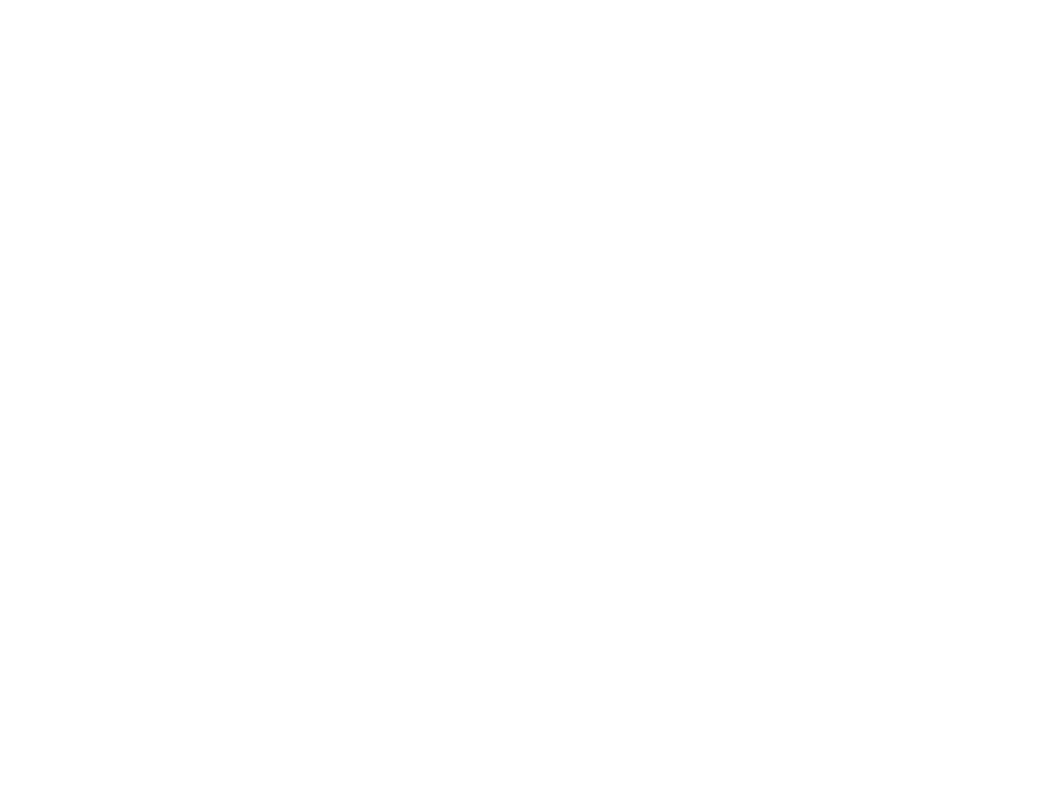
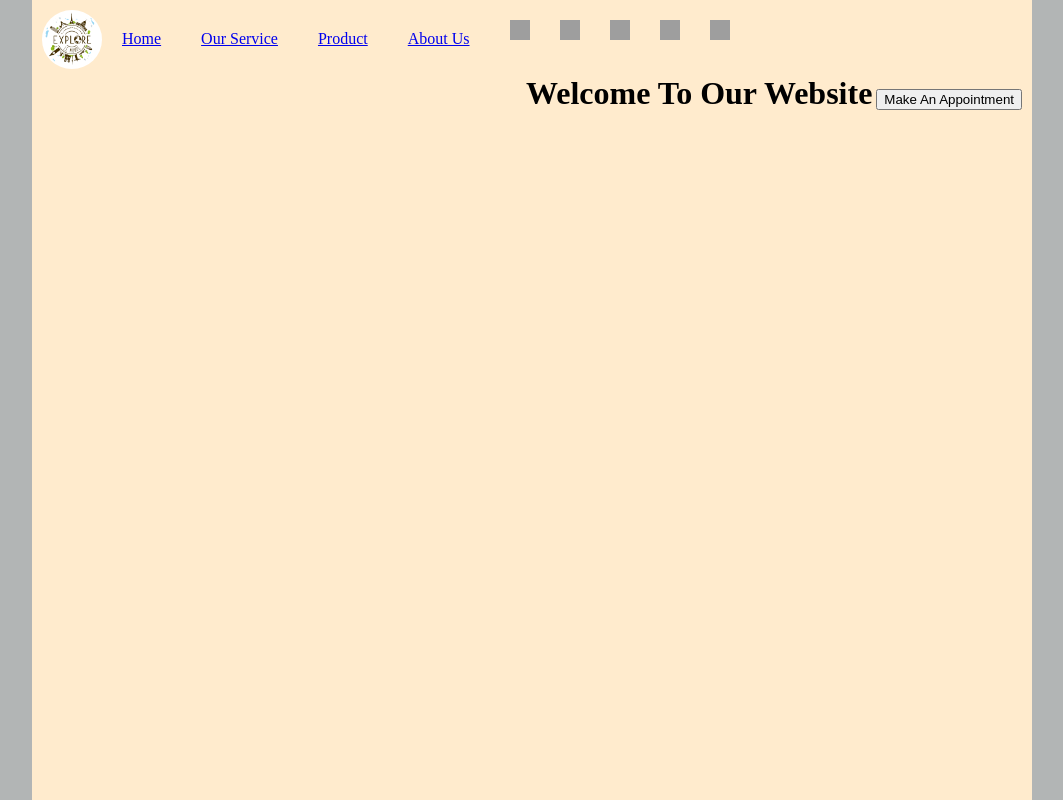
Before and after one commit to Jahid-Hossan/my-first-github-repo, a plain HTML site: page index.html in a window 1280 px wide. Shown: the top 800 px of the page, without its empty margins (108-1171 px from the left). Drawn offline with Linux system fonts and the light colour scheme; grey boxes are pictures that could not be loaded.

Commit message:
first push

```diff
--- a/index.html
+++ b/index.html
@@ -4,8 +4,34 @@
     <meta charset="UTF-8">
     <meta name="viewport" content="width=device-width, initial-scale=1.0">
     <title>my first ever github repo</title>
+    <link rel="stylesheet" href="style.css">
+    <link rel="shortcut icon" href="../Images/pngwing.com.png" type="image/x-icon">
 </head>
 <body>
+    <div class="tt">
+        <div class="withcover">
+            <img class="logo" src="../Images/pngwing.com.png" alt="logo">
 
+            <div class="menull">
+                <a class="menu" href="#">Home</a>
+                <a class="menu" href="#">Our Service</a>
+                <a class="menu" href="#">Product</a>
+                <a class="menu" href="#">About Us</a>
+
+                <div class="social">
+                    <a href="#"><img src="./Images/chicken food.jpg" alt=""></a>
+                    <a href="#"><img src="./Images/chicken food.jpg" alt=""></a></a>
+                    <a href="#"><img src="./Images/chicken food.jpg" alt=""></a></a>
+                    <a href="#"><img src="./Images/chicken food.jpg" alt=""></a></a>
+                    <a href="#"><img src="./Images/chicken food.jpg" alt=""></a></a>
+                    <div>
+                        <h1 class="slogan">Welcome To Our Website</h1>
+                        <button>Make An Appointment</button>
+
+                    </div>
+                </div>
+            </div>
+        </div>
+    </div>
 </body>
 </html>
--- /dev/null
+++ b/style.css
@@ -0,0 +1,60 @@
+body {
+    width: 1000px;
+margin: auto;
+
+background-color: rgb(178, 181, 181);
+
+}
+.withcover{
+background-image: url(#);
+height:
+background-repeat: no-repeat;
+display: block;
+margin-left: auto;
+margin-right: auto;
+
+}
+.tt{
+   background-color: blanchedalmond;
+   height: 1000px;
+   padding: 10px;
+}
+.logo{
+    height: auto;
+    width: 60px;
+    border: 2px;
+    border-radius: 50%;
+    text-align: left;
+    float: left;
+    background-color: rgb(255, 255, 255);
+}
+.menu {
+    float: left;
+    margin: 20px 20px 20px 20px;
+    text-align: center;
+    display: ;
+}
+.slogan{
+    text-align: center;
+    display: inline-block;
+}
+button {
+
+}
+.social a {
+padding: 10px;
+float: left;
+width: 30px;
+height: auto;
+}
+.menull{
+    text-align: center;
+}
+.social a img {
+    width: 20px;
+    height: 20px;
+}
+.social{
+    text-align: right;
+
+}
```
Also changed, not shown: Images/download.jpg (added), Images/office.jpg (added), Images/pngwing.com.png (added), 1 other file.
